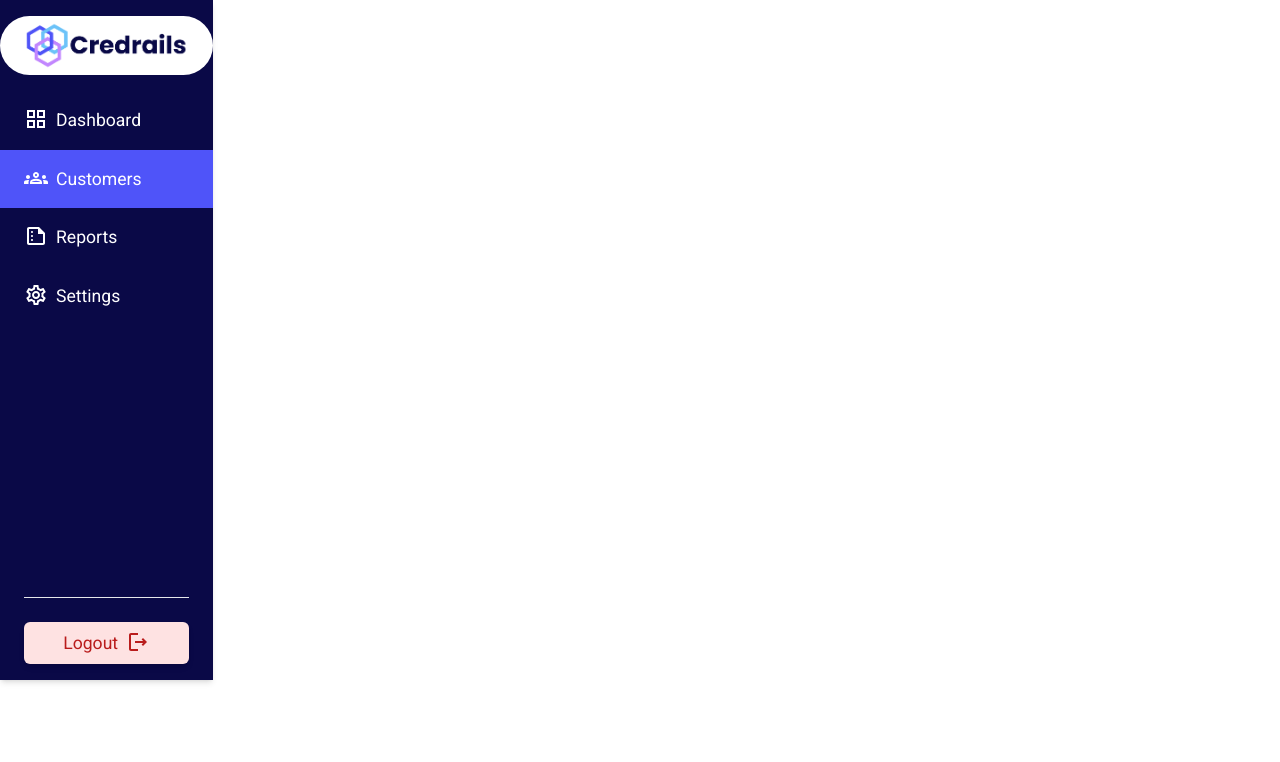
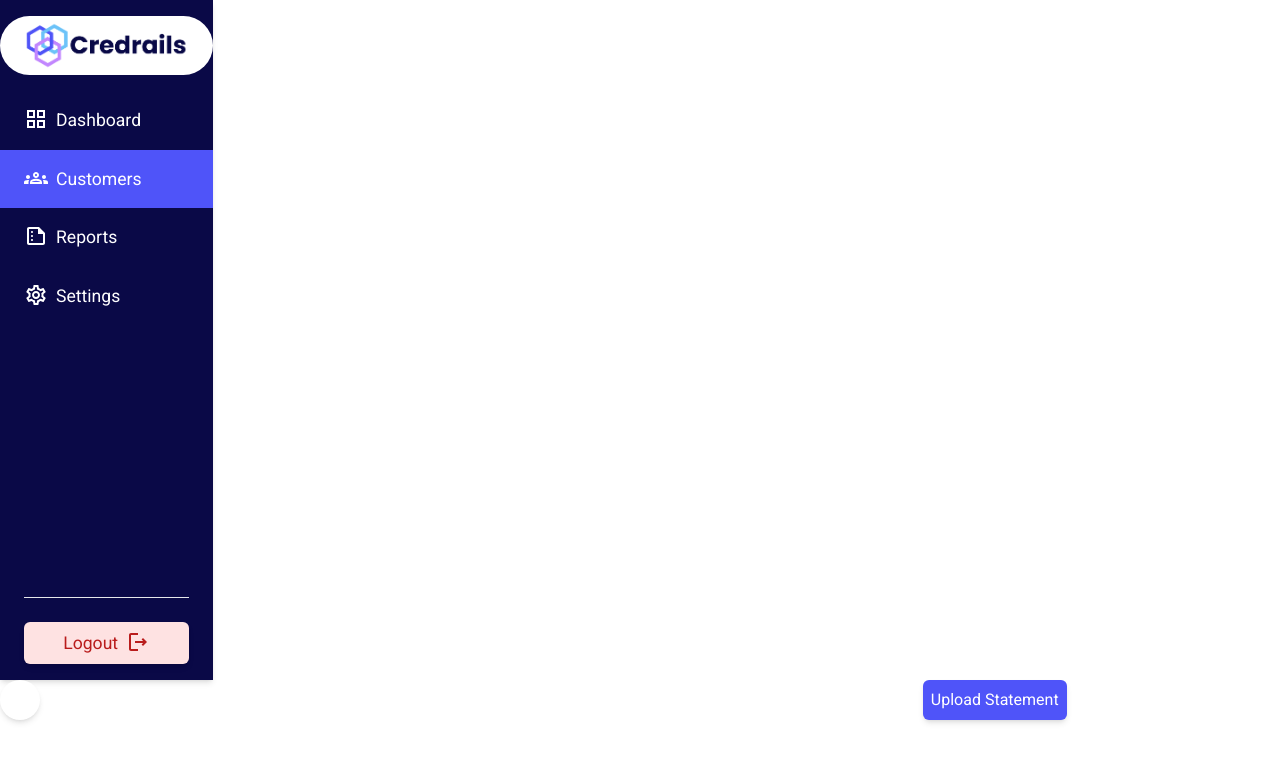
Before and after one commit to d3vkk/credrails, a Vue app: page / in a window 1280 px wide. Shown: the top 762 px of the page. Built offline with nearby package versions, Linux system fonts and the light colour scheme.

Commit message:
refactor: Add Navbar

```diff
--- /dev/null
+++ b/src/components/Navbar.vue
@@ -0,0 +1,32 @@
+<template>
+  <div class="flex flex-row justify-between items-center">
+    <div class="rounded-full shadow-md p-2 bg-white">
+      <span v-html="iconArrowBack"></span>
+    </div>
+    <div
+      class="btn-primary px-2 py-2 bg-red-100 text-red-700 shadow-md rounded-md"
+    >
+      Upload Statement
+    </div>
+  </div>
+</template>
+
+<script lang="ts">
+import { defineComponent } from "vue";
+import { iconArrowBack } from "../utils/icons";
+
+export default defineComponent({
+  setup() {
+    return {
+      iconArrowBack,
+    };
+  },
+});
+</script>
+
+<style scoped>
+.btn-primary {
+  color: var(--white);
+  background-color: var(--secondary);
+}
+</style>
--- a/src/views/Dashboard.vue
+++ b/src/views/Dashboard.vue
@@ -1,15 +1,22 @@
 <template>
-  <div class="w-1/6">
-    <Sidebar />
-  </div>
+    <div>
+      <div class="w-1/6">
+        <Sidebar />
+      </div>
+      <div class="w-5/6">
+        <Navbar />
+      </div>
+    </div>
 </template>
 
 <script lang="ts">
 import { defineComponent } from "vue";
+import Navbar from "../components/Navbar.vue";
 import Sidebar from "../components/Sidebar.vue";
 
 export default defineComponent({
   components: {
+    Navbar,
     Sidebar,
   },
 });
```
